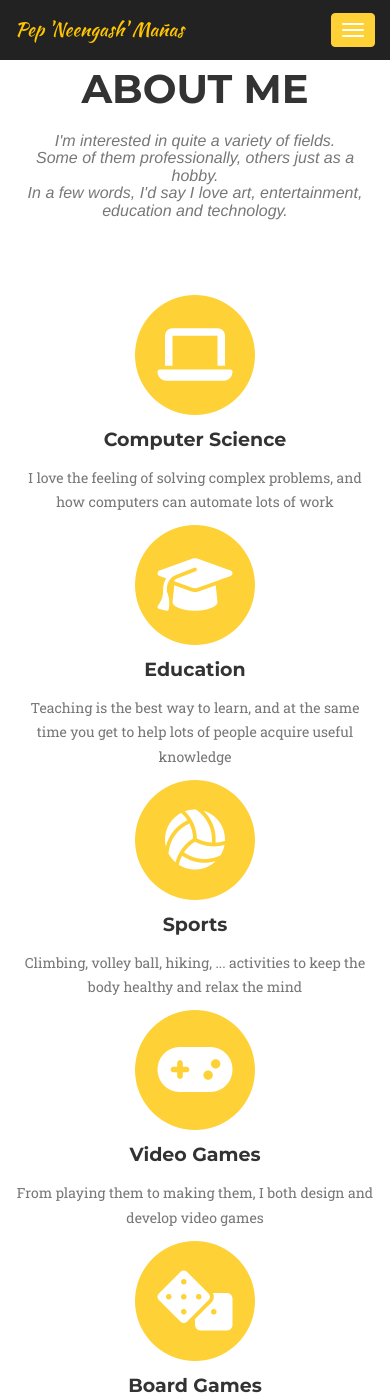
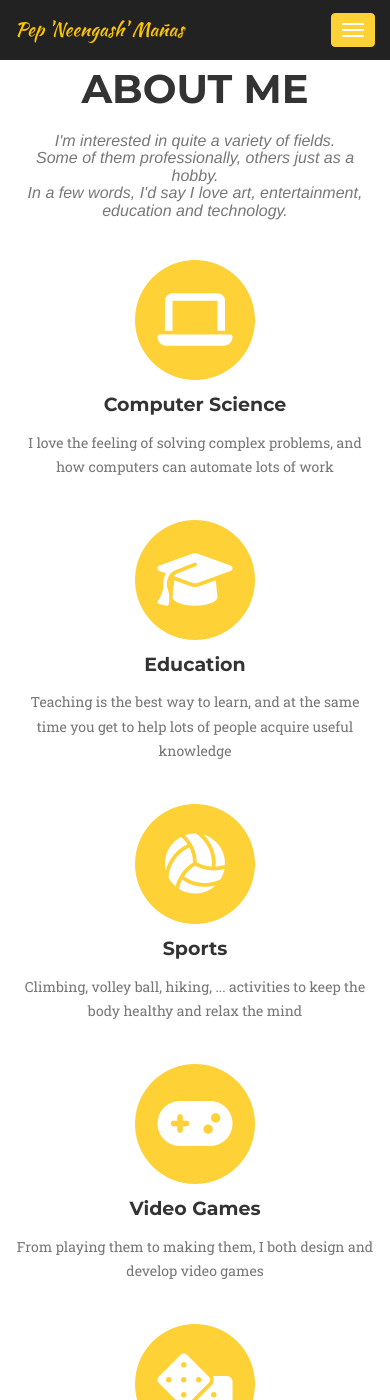
Before and after one commit to Neengash/Neengash.github.io, a Jekyll site: the page built from index.html, in a window 390 px wide and 1400 px high, scrolled down 251 px. Built offline with Jekyll 4.4.1, drawn with Linux system fonts in a browser that asks for light colours; some web fonts are replaced.

Commit message:
Add margin bottom to descriptors for mobile and tablet size

```diff
--- a/_includes/css/styles.css
+++ b/_includes/css/styles.css
@@ -12,6 +12,12 @@
 
 }
 
+@media(max-width:1000px) {
+    #about .text-muted {
+        margin-bottom: 40px;
+    }
+}
+
 .download-links {
     display: flex;
     justify-content: center;
```
